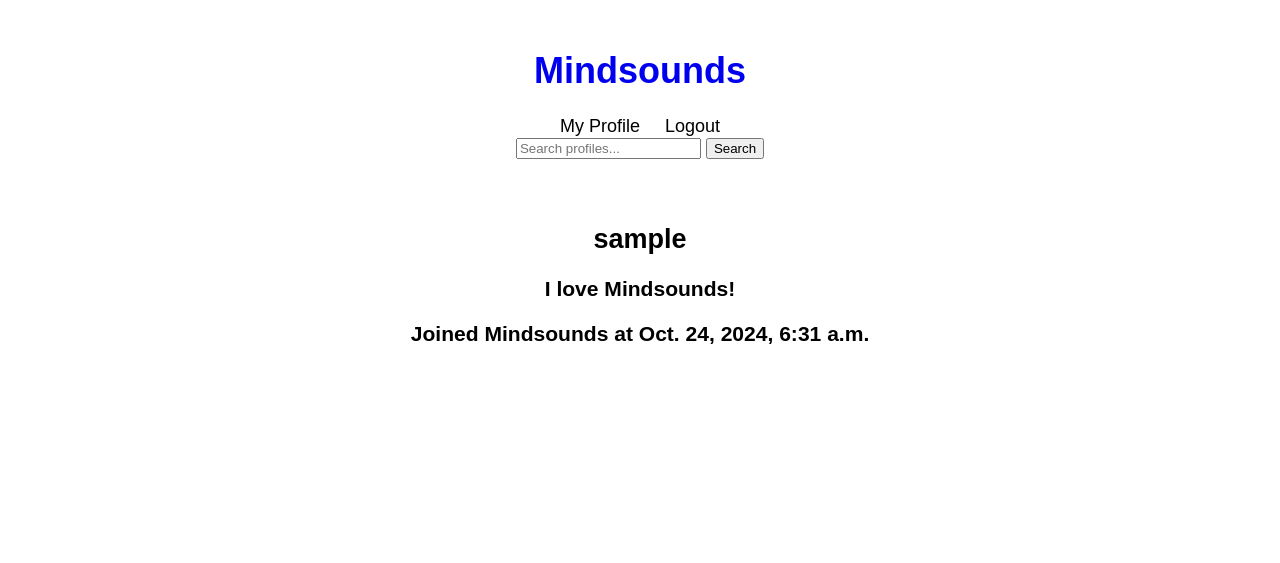
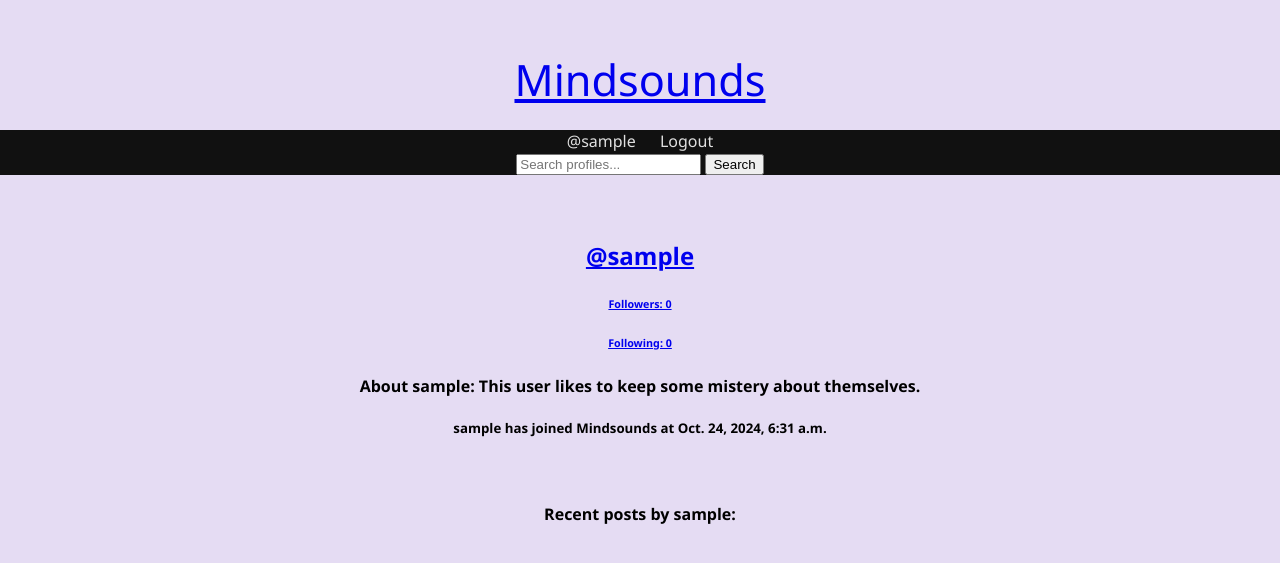
Before and after one commit to Mergener/mindsounds, a Django app: a page that uses templates/abstract/base.html in a window 1280 px wide. Shown: the top 563 px of the page. Run offline with Django 5.2, Linux system fonts and the light colour scheme; the visitor is signed in with stand-in values (Sample User, id 1); data comes from the database, SQL or seed files in the repository; data that the repository does not hold is empty.

Commit message:
Add followers/following.

```diff
--- a/profiles/models.py
+++ b/profiles/models.py
@@ -12,8 +12,8 @@
         return self.display_name
 
 class Follower(models.Model):
-    user = models.ForeignKey(User, on_delete=models.CASCADE, related_name='following')
-    follower = models.ForeignKey(User, on_delete=models.CASCADE, related_name='followers')
+    user = models.ForeignKey(User, on_delete=models.CASCADE, related_name='followers')
+    follower = models.ForeignKey(User, on_delete=models.CASCADE, related_name='following')
 
     def __str__(self):
         return f'{self.follower} follows {self.user}'
--- a/profiles/signals.py
+++ b/profiles/signals.py
@@ -8,7 +8,7 @@
 def create_user_profile(sender, instance, created, **kwargs):
     if created:
         print(instance.username)
-        Profile.objects.create(user=instance, display_name=instance.username, bio='I love Mindsounds!', join_date=datetime.now())
+        Profile.objects.create(user=instance, bio='This user likes to keep some mistery about themselves.', join_date=datetime.now())
 
 @receiver(post_save, sender=User)
 def save_user_profile(sender, instance, **kwargs):
--- a/profiles/urls.py
+++ b/profiles/urls.py
@@ -1,8 +1,11 @@
 from django.urls import path
-from .views import profile_view, profile_search_results_view, follow
+from .views import profile_view, profile_search_results_view, follow, unfollow, following_view, followers_view
 
 urlpatterns = [
+    path('unfollow/<str:username>/', unfollow, name='unfollow'),
+    path('followers/<str:username>/', followers_view, name='followers_view'),
+    path('following/<str:username>/', following_view, name='following_view'),
+    path('follow/<str:username>/', follow, name='follow'),
+    path('search/', profile_search_results_view, name='profile_search_results_view'),
     path('<str:username>/', profile_view, name='profile_view'),
-    path('search/<str:query>/', profile_search_results_view, name='profile_search_results_view'),
-    path('follow/<str:username>/', follow, name='follow')
 ]
--- a/profiles/views.py
+++ b/profiles/views.py
@@ -1,5 +1,5 @@
-from django.shortcuts import render
-from .models import Profile
+from django.shortcuts import render, redirect
+from .models import Profile, Follower
 from posts.models import Post
 from django.contrib.auth.models import User
 from django.contrib.auth.decorators import login_required
@@ -15,17 +15,49 @@
 def profile_view(request, username):
     user = User.objects.get(username=username)
     profile = Profile.objects.get(user=user)
-    posts = Post.objects.filter(author=profile.user)
-    return render(request, 'pages/profile.html', {'profile': profile, 'posts': posts})
+
+    posts = list(Post.objects.filter(author=profile.user))
+    posts.sort(key=lambda x: x.created_at, reverse=True)
+
+    if user.username != request.user.username:
+        is_following = Follower.objects.filter(user=profile.user, follower=request.user).exists()
+    else:
+        is_following = False
+
+    return render(request, 'pages/profile.html', {'profile': profile, 'posts': posts, 'is_following': is_following})
 
 @login_required
-def profile_search_results_view(request, query):
-    profiles = Profile.objects.filter(display_name__icontains=query)
+def profile_search_results_view(request):
+    name_like = request.GET.get('name_like')
+    profiles = Profile.objects.filter(user__username__icontains=name_like)
     return render(request, 'pages/profile_list.html', {'profiles': profiles})
 
 @login_required
 def follow(request, username):
     user = User.objects.get(username=username)
     profile = Profile.objects.get(user=user)
-    profile.followers.add(request.user.profile)
-    return redirect('profile_view', username=username)
+    Follower.objects.create(user=profile.user, follower=request.user)
+    return _redirect_back(request)
+
+@login_required
+def unfollow(request, username):
+    user = User.objects.get(username=username)
+    profile = Profile.objects.get(user=user)
+    Follower.objects.filter(user=profile.user, follower=request.user).delete()
+    return _redirect_back(request)
+
+@login_required
+def followers_view(request, username):
+    user = User.objects.get(username=username)
+    profile = Profile.objects.get(user=user)
+    followers = Follower.objects.filter(user=profile.user)
+    profiles = [follower.follower.profile for follower in followers]
+    return render(request, 'pages/profile_list.html', {'profiles': profiles})
+
+@login_required
+def following_view(request, username):
+    user = User.objects.get(username=username)
+    profile = Profile.objects.get(user=user)
+    following = Follower.objects.filter(follower=profile.user)
+    profiles = [follow.user.profile for follow in following]
+    return render(request, 'pages/profile_list.html', {'profiles': profiles})
--- a/static/styles.css
+++ b/static/styles.css
@@ -1,6 +1,22 @@
-body {
-    font-family: Arial, sans-serif;
-    font-size: large;
+.page-bg {
+    font-family: 'Segoe UI', Tahoma, Geneva, Verdana, sans-serif;
+    font-size: medium;
+    background: #e5dcf3;
+    background-repeat: no-repeat;
+    background-size: cover;
+    height: 100%;
+    margin: 0;
+}
+
+.navbar {
+    background: #111111;
+}
+
+.logo {
+    font-family: 'Segoe UI', Tahoma, Geneva, Verdana, sans-serif;
+    font-size: 135%;
+    text-align: center;
+    font-weight: lighter;
 }
 
 h1 {
@@ -35,7 +51,7 @@
 
 nav a {
     text-decoration: none;
-    color: #000;
+    color: #e0e0e0;
     margin: 0 10px;
 }
 
--- a/templates/abstract/base.html
+++ b/templates/abstract/base.html
@@ -7,11 +7,11 @@
     <title>Mindsounds</title>
     <link rel="stylesheet" href="{% static 'styles.css' %}">
 </head>
-<body>
+<body class='page-bg'>
     <h1>
-        <a href="{% url 'home' %}" class="no-link">Mindsounds</a>
+        <a href="{% url 'home' %}" class="logo">Mindsounds</a>
     </h1>
-    <nav>
+    <nav class='navbar'>
         {% block navbar %}
         {% endblock %}
     </nav>
--- a/templates/abstract/signed_base.html
+++ b/templates/abstract/signed_base.html
@@ -3,11 +3,11 @@
 
 {% if user.is_authenticated %}
     {% block navbar %}
-        <a href="{% url 'profile_view' user.username %}">My Profile</a>
+        <a href="{% url 'profile_view' user.username %}">@{{ user.username }}</a>
         <a href="{% url 'logout_view' %}">Logout</a>
 
-        <form action="{% url 'profile_search_results_view' 'query' %}" method="get">
-            <input type="text" name="query" placeholder="Search profiles..." required>
+        <form action="{% url 'profile_search_results_view' %}" method="get">
+            <input type="text" name="name_like" placeholder="Search profiles..." required>
             <button type="submit">Search</button>
         </form>
     {% endblock %}
--- a/templates/pages/profile.html
+++ b/templates/pages/profile.html
@@ -1,16 +1,27 @@
 {% extends "abstract/signed_base.html" %} {% block content %}
 
 <div class="center">
-  <h2>{{ profile.display_name }}</h2>
+  <h2>{% include 'widgets/mention.html' with mention=profile.user.username %}</h4>
+  <h6><a href="{% url 'followers_view' profile.user.username %}">Followers: {{ profile.user.followers.count }}</a></h6>
+  <h6><a href="{% url 'following_view' profile.user.username %}">Following: {{ profile.user.following.count }}</a></h6>
   <p />
-  <h3>{{ profile.bio }}</h3>
+
+  <h4>About {{ profile.user.username }}: {{ profile.bio }}</h4>
   <p />
-  <h3>Joined Mindsounds at {{ profile.join_date }}</h3>
+  <h5>{{ profile.user.username }} has joined Mindsounds at {{ profile.join_date }}</h3>
   <p />
 
   {% if profile.user != user %}
-    <a href="{% url 'follow_view' profile.user.username %}">Follow</a>
+    {% if is_following %}
+      <a href="{% url 'unfollow' profile.user.username %}">Unfollow</a>
+    {% else %}
+      <a href="{% url 'follow' profile.user.username %}">Follow</a>
+    {% endif %}
   {% endif %}
+
+  <br />
+
+  <h4> Recent posts by {{ profile.user.username }}: </h4>
 </div>
 
 {% include 'widgets/feed.html' with posts=posts %}
--- a/templates/pages/signed_home.html
+++ b/templates/pages/signed_home.html
@@ -2,7 +2,7 @@
 
 {% block content %}
 <div class='center'>
-Hello, {{ profile.display_name }}!
+Hello, {{ profile.user.username }}!
 
 <p />
 
--- /dev/null
+++ b/templates/widgets/mention.html
@@ -0,0 +1 @@
+<a href={% url 'profile_view' mention %}>@{{ mention }}</a>
--- a/templates/widgets/mini_profile.html
+++ b/templates/widgets/mini_profile.html
@@ -1,7 +1,7 @@
 <div class="mini_profile">
   <div class="center">
     <a href="{% url 'profile_view' profile.user.username %}">
-      <h2>{{ profile.display_name }} ({{ profile.user.username }})</h2>
+      <h2>{{ profile.user.username }}</h2>
     </a>
   </div>
 </div>
--- a/templates/widgets/post_view.html
+++ b/templates/widgets/post_view.html
@@ -4,7 +4,7 @@
       at {{ post.created_at }}
     </div>
     <strong>
-    {{ post.author.profile.display_name }}:<br />
+    {% include 'widgets/mention.html' with mention=post.author.username %}:<br />
     </strong>
 
     {{ post.content }}
```
Also changed, not shown: profiles/migrations/0003_alter_follower_follower_alter_follower_user.py (added), readme.md (added).
